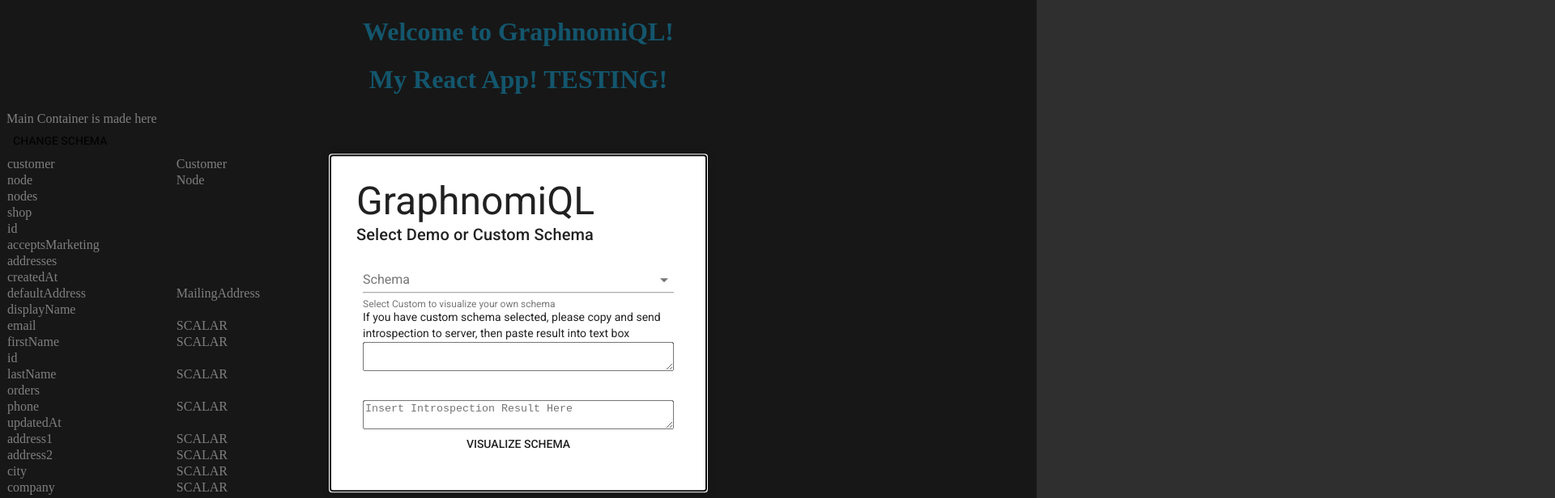
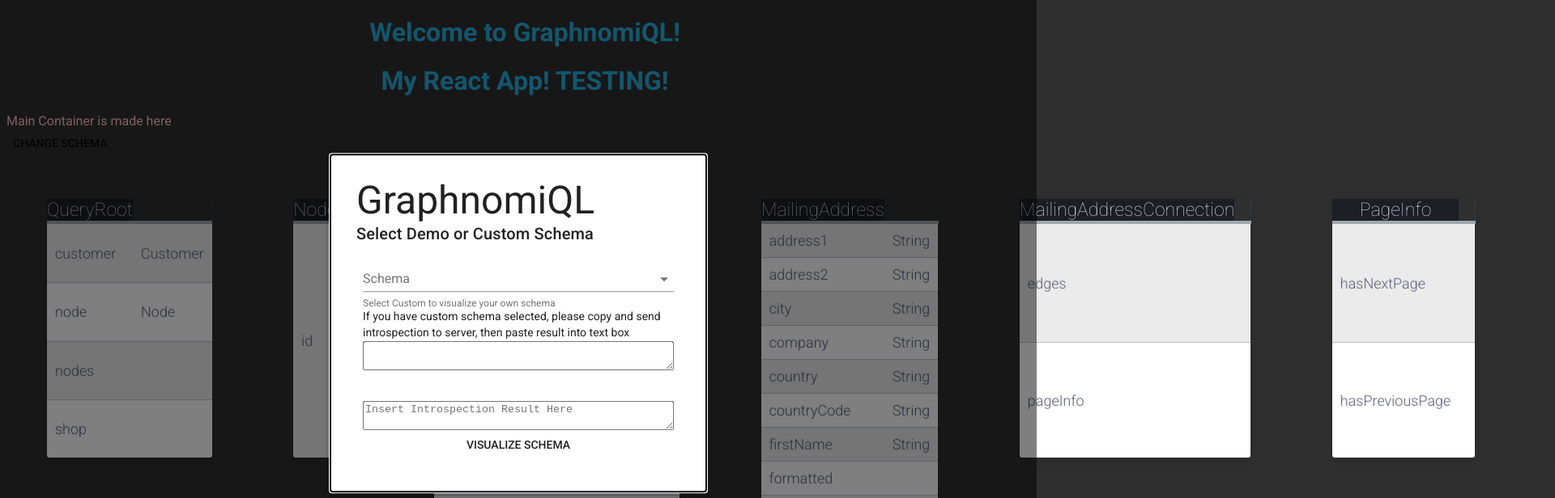
Before and after one commit to GraphnomiQl/GraphnomiQL, a React app: page / in a window 1280 px wide. Shown: the top 616 px of the page at 81% size, 1920 px wide, since content can reach past the window. Built offline with nearby package versions, Linux system fonts and the light colour scheme.

Commit message:
added closing functionality to visualize schema, also fixed table elements in map method; currently working on table css

```diff
--- a/src/components/Type.jsx
+++ b/src/components/Type.jsx
@@ -1,28 +1,35 @@
 import React from 'react';
+import styles from '../styles/App.css';
 
 const Type = (props) => {
   const { name, fields, possibleTypes } = props;
   if (fields !== null) {
     const fieldList = fields.map(field => (
-    <tr>
-      <td>{field.name}</td>
-      <td>{ (field.type.kind === 'SCALAR') ? field.type.kind : (field.type.kind === 'LIST') ? `[${field.type.ofType.name}]` : field.type.name }</td>
-    </tr>
-  ))
-  return fieldList
-}
+      <tr className="rows">
+        <td className="col1">{field.name}</td>
+        <td className="col2">{ (field.type.kind === 'SCALAR') ? field.type.name : (field.type.kind === 'LIST') ? `[${field.type.ofType.name}]` : field.type.name }</td>
+      </tr>
+    ));
+    return (
+      <div className="node-containers">
+        <table className="table">
+          <thead className="heading">{name}</thead>
+          <tbody className="body">{fieldList}</tbody>
+        </table>
+      </div>
+    )
+  }
   // if (!fields) {
   //   const possibleTypesList = possibleTypes.map(possibleTypes)
   // }
-
-  return (
-    <div className="nodeDisplay">
-      <table className="table">
-        <thead className="heading">{name}</thead>
-        <tbody className="rows">{fieldList}</tbody>
-      </table>
-    </div>
-  )
+  // return (
+  //   <div className="nodeDisplay">
+  //     <table className="table">
+  //       <thead className="heading">{name}</thead>
+  //       <tbody className="rows">{fieldList}</tbody>
+  //     </table>
+  //   </div>
+  // )
 }
 
 export default Type;
--- a/src/styles/App.css
+++ b/src/styles/App.css
@@ -1,3 +1,111 @@
+@import url(https://fonts.googleapis.com/css?family=Roboto:400,500,700,300,100);
+.nodes {
+	display:flex;
+}
+.node-containers {
+	padding:50px;
+}
+.table {
+  /* background: #1b1e24; */
+  border-radius:3px;
+  border-collapse: collapse;
+  height: 320px;
+  margin: auto;
+  max-width: 600px;
+  padding:5px;
+  width: 100%;
+  box-shadow: 0 5px 10px rgba(0, 0, 0, 0.1);
+  animation: float 5s infinite;
+}
+.heading {
+	color:#D5DDE5;;
+  background:#1b1e24;
+  border-bottom:4px solid #9ea7af;
+  border-right: 1px solid #343a45;
+  font-size:23px;
+  font-weight: 100;
+  padding:40px;
+  text-align:center;
+  text-shadow: 0 1px 1px rgba(0, 0, 0, 0.1);
+	vertical-align:middle;
+	width: 100%;
+	column-span: 2;
+}
+
+.heading:first-child {
+	border-top-left-radius:3px;
+}
+
+.heading:last-child {
+	border-top-right-radius:3px;
+  border-right:none;
+}
+
+.rows {
+	border-top: 1px solid #C1C3D1;
+  border-bottom: 1px solid #C1C3D1;
+  color:#666B85;
+  font-size:16px;
+  font-weight:normal;
+  text-shadow: 0 1px 1px rgba(256, 256, 256, 0.1);
+}
+.rows:hover td {
+  background:#4E5066;
+  color:#FFFFFF;
+  border-top: 1px solid #22262e;
+}
+.rows:first-child {
+  border-top:none;
+}
+
+.rows:last-child {
+  border-bottom:none;
+}
+
+.rows:nth-child(odd) td {
+  background:#EBEBEB;
+}
+.rows:nth-child(odd):hover td {
+  background:#4E5066;
+}
+
+.rows:last-child td:first-child {
+  border-bottom-left-radius:3px;
+}
+
+.rows:last-child td:last-child {
+  border-bottom-right-radius:3px;
+}
+td {
+  background:#FFFFFF;
+  padding:10px;
+  text-align:left;
+  vertical-align:middle;
+  font-weight:300;
+  font-size:18px;
+  text-shadow: -1px -1px 1px rgba(0, 0, 0, 0.1);
+  /* border-right: 1px solid #C1C3D1; */
+}
+
+td:last-child {
+  border-right: 0px;
+}
+
+.heading.text-center {
+  text-align: center;
+}
+
+td.text-left {
+  text-align: left;
+}
+
+td.text-center {
+  text-align: center;
+}
+
+td.text-right {
+  text-align: right;
+}
 
 h1 {
   color: #27aedb;
@@ -6,37 +114,13 @@
 
 body {
   background-color: #2F2F2F;
-  color: white;
+	color: pink;
+	/* background-color: #3e94ec; */
+  font-family: "Roboto", helvetica, arial, sans-serif;
+  font-size: 16px;
+	font-weight: 400;
+	width: 100vw;
+	height: 100vh;
+	/* overflow:hidden; */
+  text-rendering: optimizeLegibility;
 }
-
-.nodeDisplay {
-  max-width: 1000px;
-	margin-right:auto;
-	margin-left:auto;
-	display:flex;
-	justify-content:center;
-	align-items:center;
-	min-height:100vh;
-}
-
-.table {
-  width:100%;
-	border:1px solid $color-form-highlight;
-}
-
-.heading {
-  display:flex;
-	width:100%;
-	background:#000;
-	padding:($half-spacing-unit * 1.5) 0;
-}
-
-.rows {
-  display:flex;
-	width:100%;
-	padding:($half-spacing-unit * 1.5) 0;
-
-	&:nth-of-type(odd) {
-		background:$color-form-highlight;
-	}
-}
```
